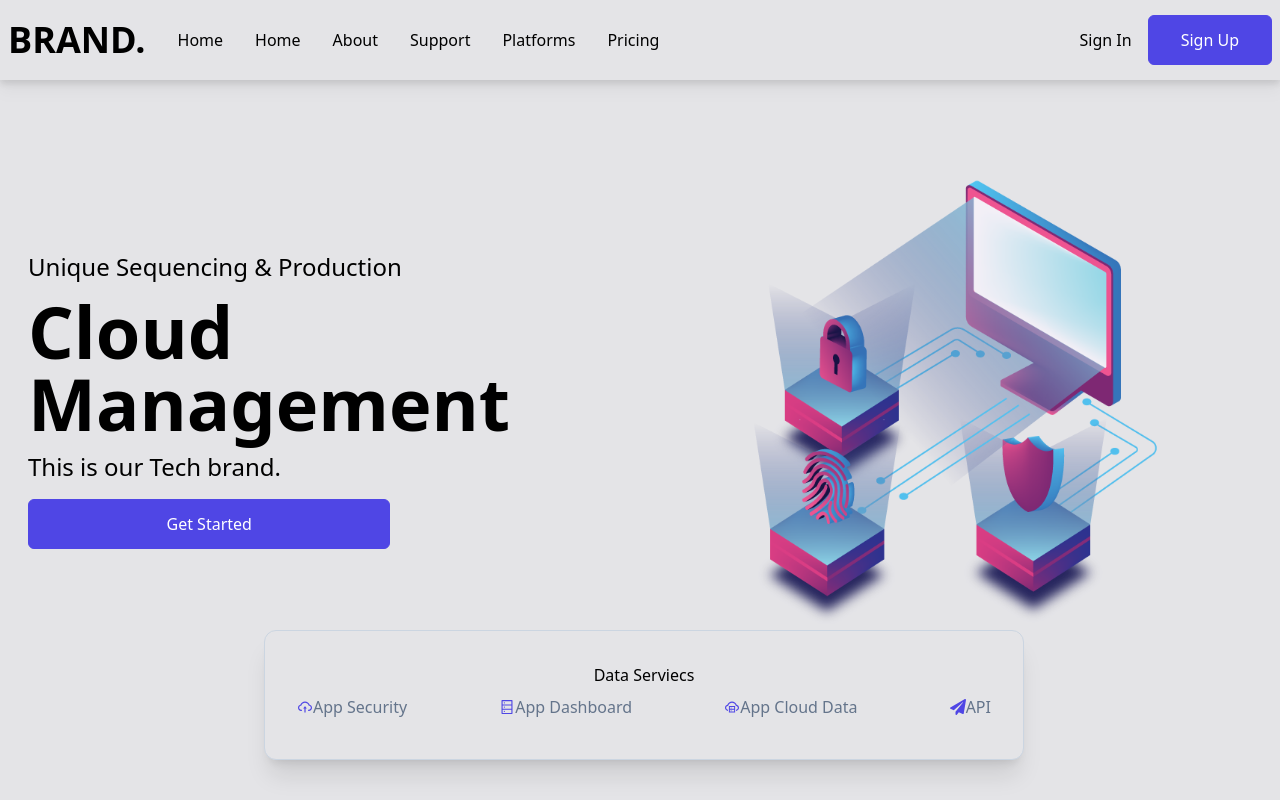
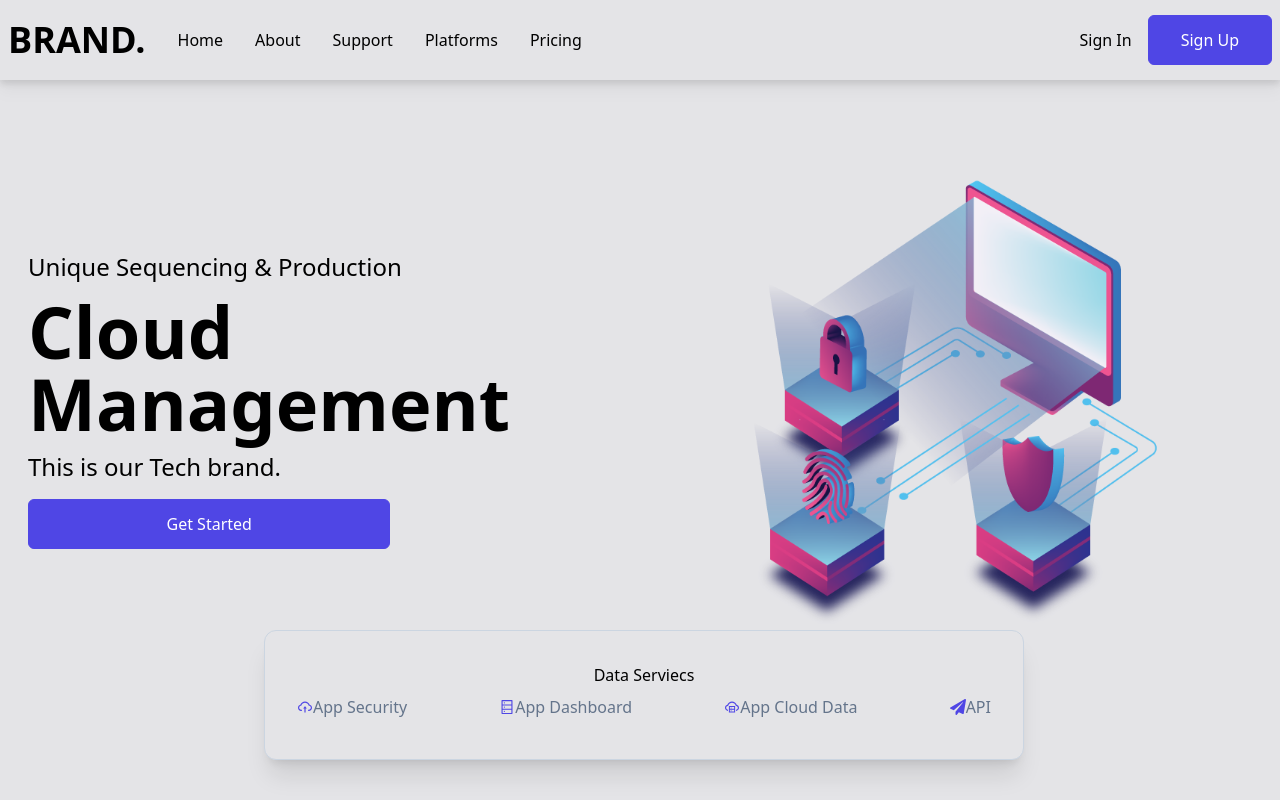
Before and after one commit to prashant5025/disney_clone, a React (Create React App) app: page / in a window 1280 px wide. Shown: the top 800 px of the page. Built offline with nearby package versions, Linux system fonts and the light colour scheme; the HTML template or start-up script is replaced by a standard one.

Commit message:
smooth scroll added

```diff
--- a/src/components/About.jsx
+++ b/src/components/About.jsx
@@ -2,7 +2,7 @@ import React from "react";
 
 const About = () => {
   return (
-    <div className="w-full my-32">
+    <div name='about' className="w-full my-32">
       <div className="max-w-[1240px] mx-auto">
         <div className="text-center">
           <h2 className="text-5xl font-bold">
--- a/src/components/AllinOne.jsx
+++ b/src/components/AllinOne.jsx
@@ -3,7 +3,7 @@ import { CheckIcon } from "@heroicons/react/solid";
 
 const AllinOne = () => {
   return (
-    <div className="w-full my-32">
+    <div name='platforms' className="w-full my-32">
       <div className="max-w-[1240px] mx-auto px-2">
         <h2 className="text-5xl font-bold text-center">All-In-One Platform</h2>
         <p className="text-2xl py-8 text-gray-500 text-center">
--- a/src/components/Hero.jsx
+++ b/src/components/Hero.jsx
@@ -14,7 +14,7 @@ import Image1 from '../assets/img/cyber-bg.png';
 
 const Hero = () => {
   return (
-    <div className='w-full h-screen bg-zinc-200 flex flex-col justify-between'>
+    <div name='home' className='w-full h-screen bg-zinc-200 flex flex-col justify-between'>
       <div className='grid md:grid-cols-2 max-w-[1240px] m-auto'>
         <div className='flex flex-col justify-center md:items-start w-full px-2 py-8'>
           <p className='text-2xl'>Unique Sequencing & Production</p>
--- a/src/components/Navbar.jsx
+++ b/src/components/Navbar.jsx
@@ -1,5 +1,5 @@
 import React, { useState } from "react";
-import { Link, Button, Element, Events, animateScroll as scroll, scrollSpy, scroller } from 'react-scroll'
+import { Link} from 'react-scroll'
 import { AiOutlineMenu, AiOutlineClose } from "react-icons/ai";
 const Navbar = () => {
   const [nav, setNav] = useState(false);
@@ -12,17 +12,15 @@ const Navbar = () => {
     <div className="w-full h-[80px] z-10 bg-zinc-200 fixed drop-shadow-lg">
       <div className="px-2 flex justify-between items-center w-full h-full">
         <div className="flex items-center">
-          <h1 className="text-3xl font-bold mr-4 sm:text-4xl hover:text-indigo-600 cursor-pointer">BRAND.</h1>
+          <h1 className="text-3xl font-bold mr-4 sm:text-4xl hover:text-indigo-600 cursor-pointer"><Link to='home' spy={true} smooth={true} offset={50} duration={1000}>BRAND.</Link></h1>
 
           <ul className="hidden md:flex">
-          <li><Link to='text1' spy={true} smooth={true} offset={50} duration={500}>Home</Link></li>
+          <li className=" p-4 hover:text-indigo-600 cursor-pointer"><Link to='home' spy={true} smooth={true} offset={50} duration={1000}>Home</Link></li>
+          <li className=" p-4 hover:text-indigo-600 cursor-pointer"><Link to='about' spy={true} smooth={true} offset={50} duration={1000}>About</Link></li>
+          <li className=" p-4 hover:text-indigo-600 cursor-pointer"><Link to='support' spy={true} smooth={true} offset={50} duration={1000}>Support</Link></li>
+          <li className=" p-4 hover:text-indigo-600 cursor-pointer"><Link to='platforms' spy={true} smooth={true} offset={50} duration={1000}>Platforms</Link></li>
+          <li className=" p-4 hover:text-indigo-600 cursor-pointer"><Link to='pricing' spy={true} smooth={true} offset={50} duration={1000}>Pricing</Link></li>
 
-
-            <li className=" p-4 hover:text-indigo-600 cursor-pointer">Home</li>
-            <li className=" p-4 hover:text-indigo-600 cursor-pointer">About</li>
-            <li className=" p-4 hover:text-indigo-600 cursor-pointer">Support</li>
-            <li className=" p-4 hover:text-indigo-600 cursor-pointer">Platforms</li>
-            <li className=" p-4 hover:text-indigo-600 cursor-pointer">Pricing</li>
           </ul>
         </div>
         <div className="hidden md:flex">
@@ -40,11 +38,11 @@ const Navbar = () => {
         </div>
       </div>
       <ul className={!nav ? "hidden" : "absolute bg-zinc-200 w-full px-8"}>
-        <li className="border-b-2 border-zinc-300 w-full">Home</li>
-        <li className="border-b-2 border-zinc-300 w-full">About</li>
-        <li className="border-b-2 border-zinc-300 w-full">Support</li>
-        <li className="border-b-2 border-zinc-300 w-full">Platforms</li>
-        <li className="border-b-2 border-zinc-300 w-full">Pricing</li>
+        <li className="border-b-2 border-zinc-300 w-full"><Link to='home' spy={true} smooth={true} offset={50} duration={1000}>Home</Link></li>
+        <li className="border-b-2 border-zinc-300 w-full"><Link to='about' spy={true} smooth={true} offset={50} duration={1000}>About</Link></li>
+        <li className="border-b-2 border-zinc-300 w-full"><Link to='support' spy={true} smooth={true} offset={50} duration={1000}>Support</Link></li>
+        <li className="border-b-2 border-zinc-300 w-full"><Link to='platforms' spy={true} smooth={true} offset={50} duration={1000}>Platforms</Link></li>
+        <li className="border-b-2 border-zinc-300 w-full"><Link to='pricing' spy={true} smooth={true} offset={50} duration={1000}>Pricing</Link></li>
         <div className="flex flex-col my-4">
           <button className="bg-transparent text-indigo-600 px-8 py-3 mb-4">
             Sign In
--- a/src/components/Pricing.jsx
+++ b/src/components/Pricing.jsx
@@ -3,7 +3,7 @@ import {CheckIcon} from '@heroicons/react/solid'
 
 const Pricing = () => {
   return (
-    <div className='w-full text-white my-24'>
+    <div name='pricing' className='w-full text-white my-24'>
         <div className='w-full h-[800px] bg-slate-900 absolute mix-blend-overlay'>
 
         </div>
--- a/src/components/Support.jsx
+++ b/src/components/Support.jsx
@@ -5,7 +5,7 @@ import {ChipIcon, SupportIcon} from '@heroicons/react/solid'
 import supportImg from '../assets/img/support.jpg';
 const Support = () => {
   return (
-    <div className="w-full mt-24">
+    <div name='support' className="w-full mt-24">
         <div className="w-full h-[700px] bg-gray-900/90 absolute">
             <img className="w-full h-full object-cover mix-blend-overlay" src={supportImg} alt="/" />
         </div>
```
